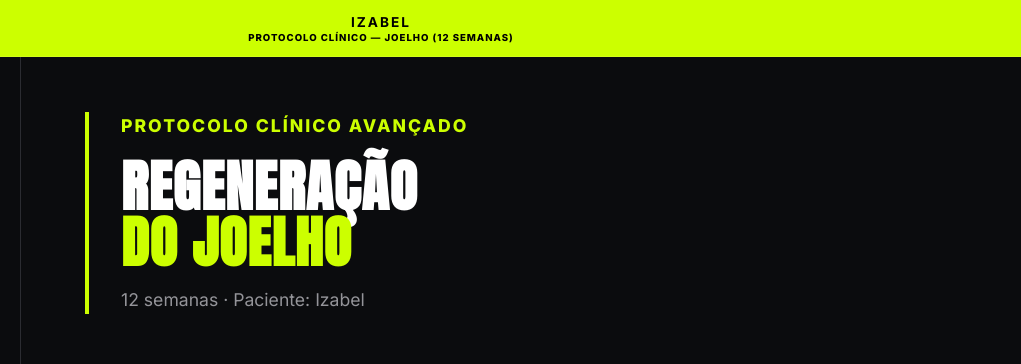
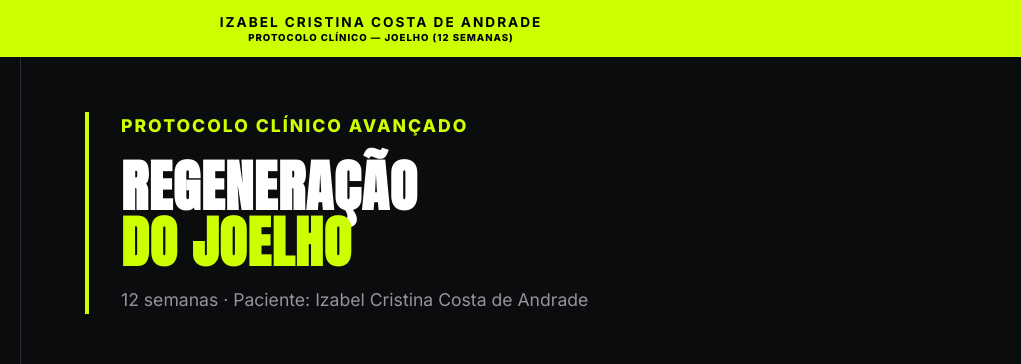
Before and after one commit to estivaletetobias-svg/Esquilo-Site, a website built with Vite: page protocolo-izabel.html in a window 1280 px wide. Shown: the top 364 px of the page, 259-1280 px from the left. Built offline with nearby package versions, Linux system fonts and the light colour scheme.

Commit message:
Izabel Cristina Costa de Andrade

```diff
--- a/protocolo-izabel.html
+++ b/protocolo-izabel.html
@@ -5,12 +5,28 @@
     <meta name="viewport" content="width=device-width, initial-scale=1.0, maximum-scale=1.0, user-scalable=no, viewport-fit=cover">
     <meta name="apple-mobile-web-app-capable" content="yes">
     <meta name="apple-mobile-web-app-status-bar-style" content="black-translucent">
-    <meta name="apple-mobile-web-app-title" content="Hub Izabel">
+    <meta name="apple-mobile-web-app-title" content="Hub Izabel Cristina">
 
+    <!-- Favicon / Web App Icons (Esquilo Laser) -->
     <link rel="icon" type="image/png" href="/assets/images/apple-touch-icon.png">
     <link rel="apple-touch-icon" href="/assets/images/apple-touch-icon.png">
 
-    <title>Protocolo Izabel — Regeneração Articular do Joelho</title>
+    <!-- Open Graph / Compartilhamento -->
+    <meta property="og:type" content="website">
+    <meta property="og:title" content="Protocolo Izabel Cristina Costa de Andrade — Regeneração Articular do Joelho">
+    <meta property="og:description" content="Protocolo clínico avançado de 12 semanas para regeneração articular do joelho. Hub exclusivo Esquilo Laser.">
+    <meta property="og:image" content="https://esquilopersonal.com/assets/images/apple-touch-icon.png">
+    <meta property="og:image:width" content="512">
+    <meta property="og:image:height" content="512">
+    <meta property="og:site_name" content="Esquilo Laser">
+
+    <!-- Twitter Card -->
+    <meta name="twitter:card" content="summary">
+    <meta name="twitter:title" content="Protocolo Izabel Cristina Costa de Andrade — Regeneração Articular do Joelho">
+    <meta name="twitter:description" content="Protocolo clínico avançado de 12 semanas para regeneração articular do joelho. Hub exclusivo Esquilo Laser.">
+    <meta name="twitter:image" content="https://esquilopersonal.com/assets/images/apple-touch-icon.png">
+
+    <title>Protocolo Izabel Cristina Costa de Andrade — Regeneração Articular do Joelho</title>
     <meta name="robots" content="noindex, nofollow">
     <link href="https://fonts.googleapis.com/css2?family=Anton&family=Inter:wght@400;500;600;700;800&display=swap" rel="stylesheet">
     <script src="https://unpkg.com/lucide@latest"></script>
@@ -175,7 +191,7 @@
 <body oncontextmenu="return false;">
 
     <div class="top-status">
-        <strong>IZABEL</strong> PROTOCOLO CLÍNICO — JOELHO (12 SEMANAS)
+        <strong>IZABEL CRISTINA COSTA DE ANDRADE</strong> PROTOCOLO CLÍNICO — JOELHO (12 SEMANAS)
     </div>
 
     <button class="mob-menu" id="mobToggle"><i data-lucide="menu"></i></button>
@@ -232,7 +248,7 @@
             <div class="sec-header">
                 <p style="color:var(--primary); font-weight:800; letter-spacing:2px;">PROTOCOLO CLÍNICO AVANÇADO</p>
                 <h1>Regeneração<br><span style="color:var(--primary)">do Joelho</span></h1>
-                <p>12 semanas · Paciente: Izabel</p>
+                <p>12 semanas · Paciente: Izabel Cristina Costa de Andrade</p>
             </div>
 
             <div class="data-card" style="border-color: var(--primary);">
```
